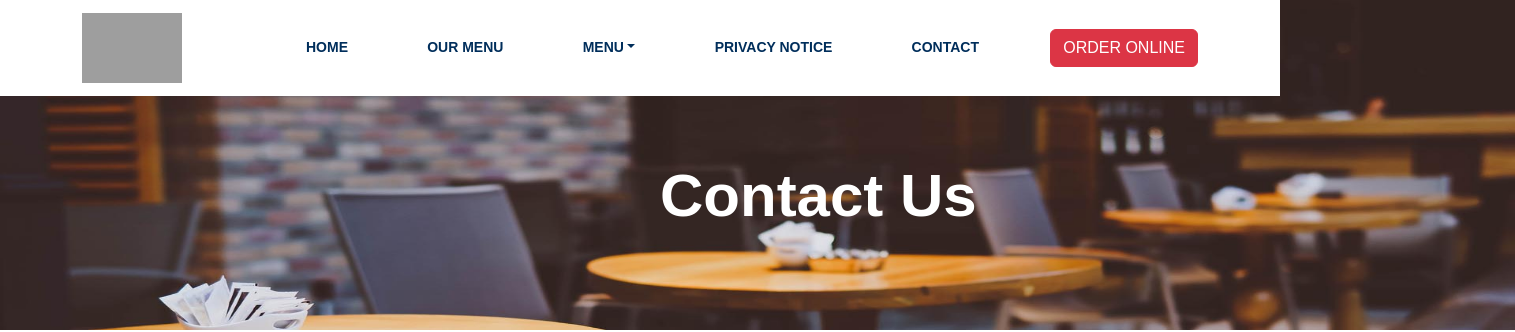
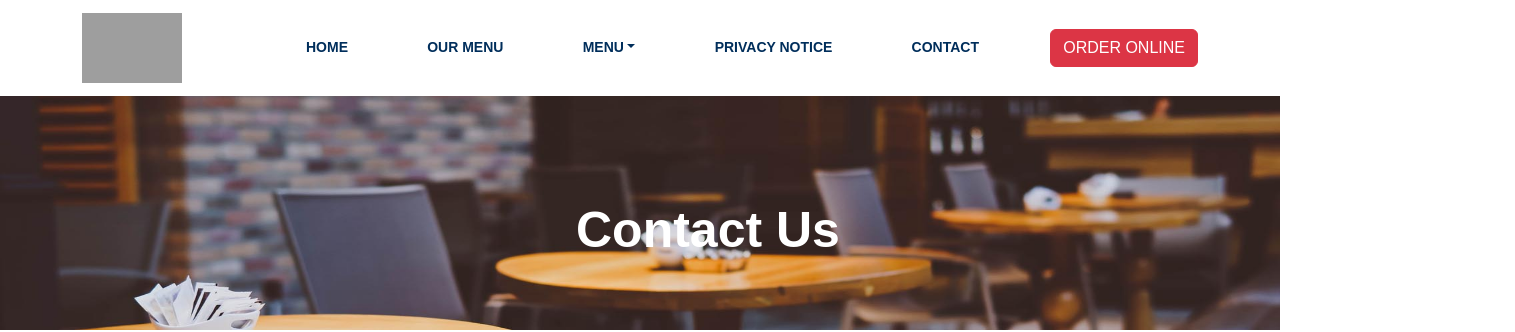
Before and after one commit to dinhngocson0708/BLJ_restaurant_WEB, a React (Create React App) app: page /contact in a window 1280 px wide. Shown: the top 332 px of the page, 1515 px wide, since content can reach past the window. Built offline with nearby package versions, Linux system fonts and the light colour scheme; grey boxes are pictures that could not be loaded.

Commit message:
Update CSS Contact page

```diff
--- a/src/Component/Contact/Contact.css
+++ b/src/Component/Contact/Contact.css
@@ -1,5 +1,5 @@
 .Contact{
-    margin-top: 100px;
+    margin-top: 7%;
 }
 .title_contact{
     color: #506172;
@@ -10,22 +10,21 @@ p{
     font-size: 17px;
 }
 .imag_contact{
-    height: 330px;
-    width: 1515px;
+    height: -18%;
+    width: 100%;
     background-repeat: no-repeat;
     background-position: center center;
     background-size: cover;
 }
 .title_contactUs{
     position: absolute;
-    top: 160px;
-    left: 660px;
+    top: 25%;
+    left: 45%;
     color: #fff;
     font-size: 50px;
     font-weight: 700;
     text-transform: capitalize;
     font-weight: bold;
-    font-size: 60px;
 }
 
 .Contact_us{
--- a/src/Component/Contact/Contact.tsx
+++ b/src/Component/Contact/Contact.tsx
@@ -1,12 +1,8 @@
 import React from 'react';
-import 'bootstrap/dist/css/bootstrap.min.css';
 import Container from 'react-bootstrap/Container';
-import { FontAwesomeIcon } from '@fortawesome/react-fontawesome';
-import { faMobileAlt, faMapMarkerAlt } from '@fortawesome/free-solid-svg-icons';
 import Row from 'react-bootstrap/Row';
 import Col from 'react-bootstrap/Col';
 import Layout from '../../Layout';
-
 import './Contact.css';
 
 const Contact = () => {
```
